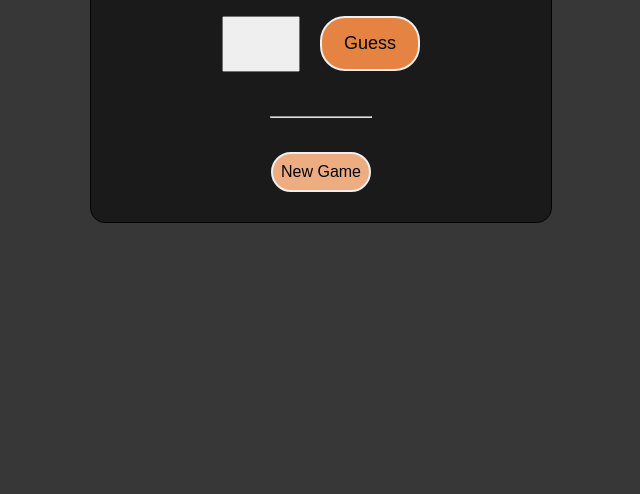
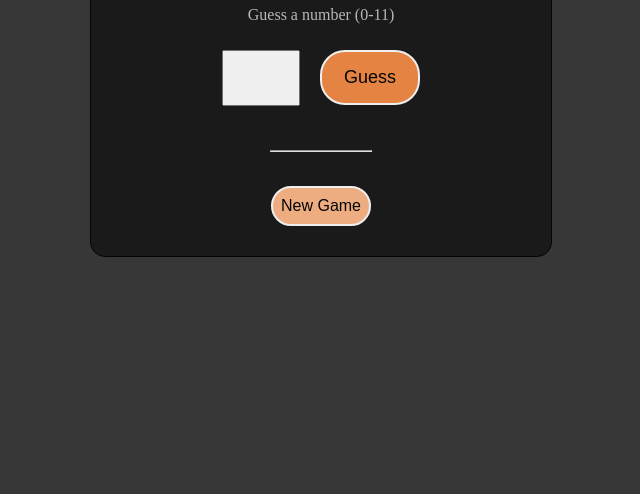
Before and after one commit to Maheesha0720/Number-Guessing-Game, a plain HTML site: page index.html in a window 1280 px wide. Shown: the part 306-800 px from the top of the page, without its empty margins (319-959 px from the left). Drawn offline with Linux system fonts and the light colour scheme.

Commit message:
2024-11-19 last commit

```diff
--- a/index.html
+++ b/index.html
@@ -10,6 +10,7 @@
     <h1 style="text-align: center; font-size: 50px; color: rgb(245, 130, 29); font-family:Cambria, Cochin, Georgia, Times, 'Times New Roman', serif;">TRY YOUR LUCK...</h1>
     <div class="container">
       <h1 style="text-align: center; color:rgb(230, 135, 68);">Find The Hidden Number</h1>
+      <p style="color: rgb(195, 195, 195); text-align: center;">Guess a number (0-11) </p>
       <div class="bar">
         <input type="number" id="number" class="number" />
         <input
```
